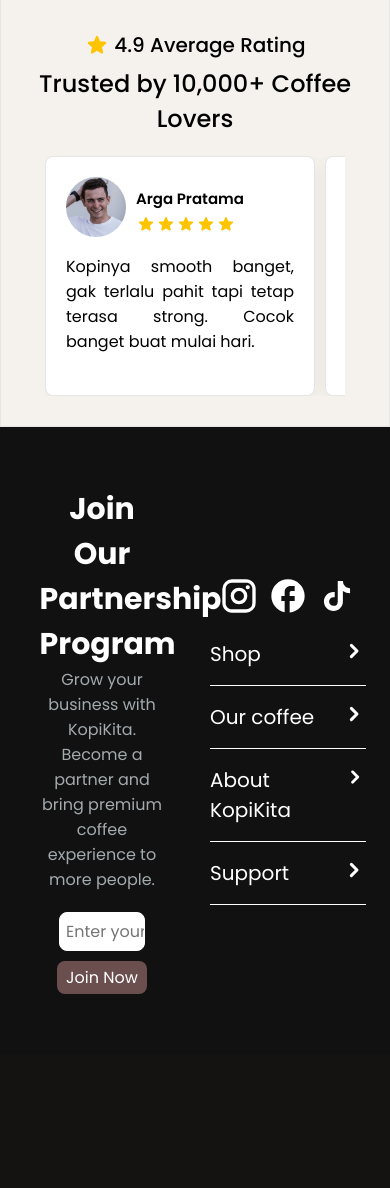
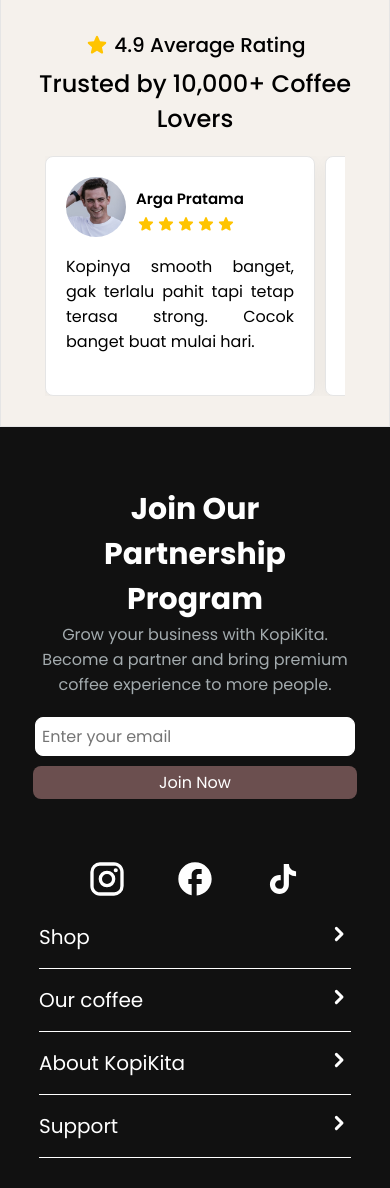
Before and after one commit to Zackyinnova/kopikita-coffee-site, a Python web app: template template/index.html in a window 390 px wide. Shown: the part 2021-3209 px from the top of the page. Before the commit the page ends 3015 px from the top, so only its background shows below. Run offline with Jinja, Linux system fonts and the light colour scheme; the template is opened without the code that fills it, so the values that code supplies are empty.

Commit message:
update for responsive footer

```diff
--- a/static/css/style.css
+++ b/static/css/style.css
@@ -422,7 +422,7 @@ body{
     background-color: #111;
     display: flex;
     height: auto;
-    flex-direction: row;
+    flex-wrap: wrap;
     justify-content: center;
     align-items: center;
     gap: 30px;
@@ -634,6 +634,29 @@ body{
         justify-content: left;
     }
 
+    .Container-footer{
+        width: 80%;
+        display: flex;
+        flex-direction: column;
+    }
+
+
+    .container-collab{
+        width: 80%;
+
+    }
+
+    .header-collab{
+        width: 100%;
+    }
+
+    .form-collab{
+        width: 100%;
+    }
+
+
+
+
 }
 
 .ic--round-star {
```
